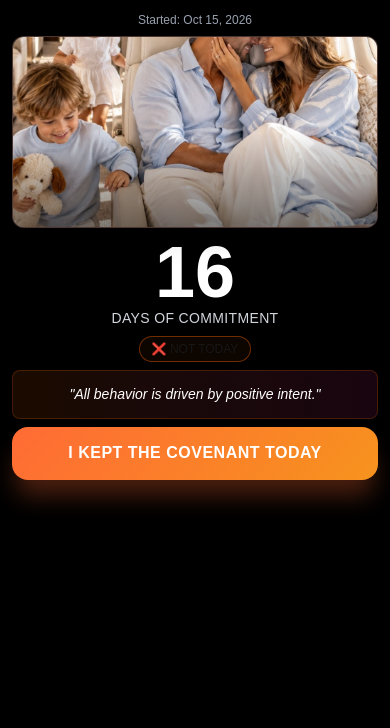
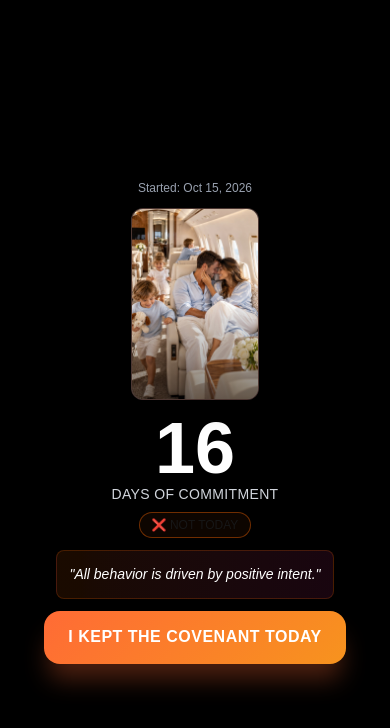
Before and after one commit to idovadya2707-cloud/idovadya2707-cloud.github.io, a Next.js app in the folder covenant-keeper/: page / in a window 390 px wide. Shown: the top 728 px of the page. Built offline with nearby package versions, Linux system fonts and the light colour scheme.

Commit message:
Fix: full screen layout and button responsiveness

```diff
--- a/covenant-keeper/app/page.tsx
+++ b/covenant-keeper/app/page.tsx
@@ -70,8 +70,8 @@ export default function CovenantKeeper() {
   };
 
   return (
-    <div className="w-full bg-black flex flex-col items-center justify-between p-3 safe-area-inset" style={{ minHeight: '100vh' }}>
-      <div className="w-full max-w-sm flex flex-col gap-2">
+    <div className="w-screen h-screen bg-black flex flex-col items-center justify-between p-4 safe-area-inset overflow-hidden">
+      <div className="w-full flex-1 flex flex-col items-center justify-center gap-3 max-w-sm">
         {/* Start Date */}
         <p className="text-center text-gray-400 text-xs">Started: {START_DATE.toLocaleDateString('en-US', { month: 'short', day: 'numeric', year: 'numeric' })}</p>
 
```
